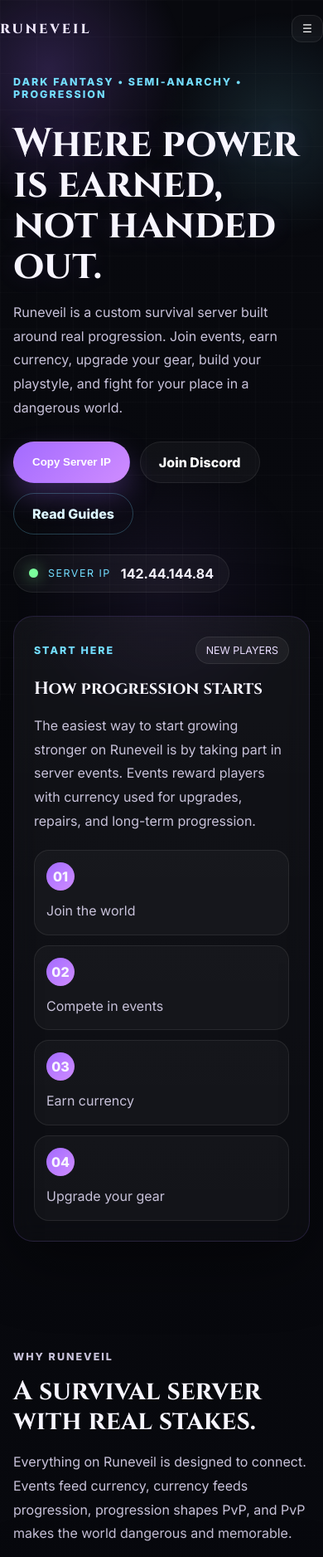
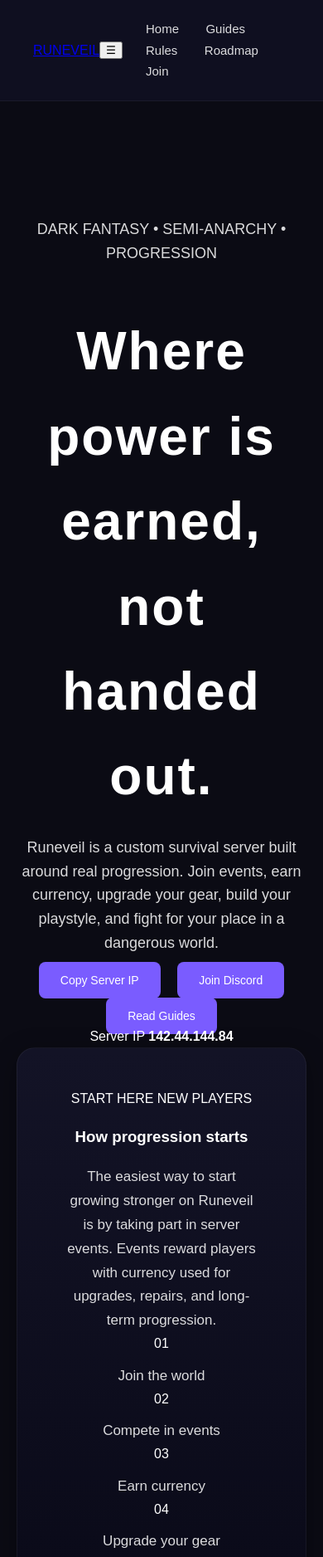
Before and after one commit to Ssquii/runeveil-site, a plain HTML site: page index.html in a window 390 px wide. Shown: the top 1876 px of the page at 83% size. Drawn offline with Linux system fonts and the light colour scheme.

Commit message:
Update styles.css

```diff
--- a/styles.css
+++ b/styles.css
@@ -1,450 +1,164 @@
-:root {
-  --bg: #07070b;
-  --bg-soft: #10111b;
-  --panel: rgba(19, 21, 33, 0.78);
-  --panel-2: rgba(27, 30, 45, 0.92);
-  --line: rgba(160, 123, 255, 0.16);
-  --line-2: rgba(255,255,255,0.08);
-  --text: #f7f5ff;
-  --muted: #c8c2da;
-  --primary: #a36bff;
-  --primary-2: #cf8cff;
-  --accent: #73ddff;
-  --shadow: 0 24px 80px rgba(0,0,0,.45);
+/* ===== GLOBAL ===== */
+
+body{
+background:#0b0b14;
+color:#ffffff;
+font-family:Arial, Helvetica, sans-serif;
+margin:0;
+padding:0;
+line-height:1.6;
 }
 
-* { box-sizing: border-box; }
+/* ===== NAVBAR ===== */
 
-html { scroll-behavior: smooth; }
-
-body {
-  margin: 0;
-  color: var(--text);
-  font-family: "Inter", Arial, sans-serif;
-  background: linear-gradient(180deg, #08090e 0%, #06070c 100%);
-  overflow-x: hidden;
+.nav{
+display:flex;
+justify-content:space-between;
+align-items:center;
+padding:22px 40px;
+background:#0f0f20;
+border-bottom:1px solid rgba(255,255,255,0.05);
 }
 
-.site-bg {
-  position: fixed;
-  inset: 0;
-  background:
-    radial-gradient(circle at 15% 10%, rgba(163,107,255,.22), transparent 20%),
-    radial-gradient(circle at 85% 18%, rgba(115,221,255,.13), transparent 18%),
-    radial-gradient(circle at 50% 85%, rgba(163,107,255,.08), transparent 24%),
-    linear-gradient(180deg, rgba(255,255,255,.02) 1px, transparent 1px),
-    linear-gradient(90deg, rgba(255,255,255,.02) 1px, transparent 1px);
-  background-size: auto, auto, auto, 44px 44px, 44px 44px;
-  pointer-events: none;
-  z-index: 0;
+.logo{
+font-size:22px;
+letter-spacing:4px;
+font-weight:700;
 }
 
-.noise {
-  position: fixed;
-  inset: 0;
-  background-image: radial-gradient(rgba(255,255,255,.05) 0.7px, transparent 0.7px);
-  background-size: 8px 8px;
-  opacity: .03;
-  pointer-events: none;
-  z-index: 0;
+.nav-links a{
+margin-left:28px;
+color:#ffffff;
+text-decoration:none;
+font-size:15px;
+opacity:.85;
+transition:all .2s ease;
 }
 
-body > * {
-  position: relative;
-  z-index: 1;
+.nav-links a:hover{
+opacity:1;
+color:#7a5cff;
 }
 
-a { color: inherit; text-decoration: none; }
+/* ===== HERO SECTION ===== */
 
-.container {
-  width: min(1180px, calc(100% - 32px));
-  margin: 0 auto;
+.hero{
+padding:140px 20px 120px;
+text-align:center;
 }
 
-.top-spaced {
-  padding-top: 18px;
+.hero h1{
+font-size:64px;
+font-weight:600;
+margin-bottom:20px;
+letter-spacing:2px;
 }
 
-.nav {
-  display: flex;
-  justify-content: space-between;
-  align-items: center;
-  gap: 18px;
-  padding: 18px 0;
+.hero p{
+font-size:18px;
+opacity:.85;
+max-width:720px;
+margin:auto;
 }
 
-.brand {
-  font-family: "Cinzel", serif;
-  font-weight: 800;
-  letter-spacing: .18em;
-  color: #f0e7ff;
+/* ===== BUTTONS ===== */
+
+.buttons{
+margin-top:30px;
 }
 
-.nav-links {
-  display: flex;
-  gap: 22px;
-  align-items: center;
-  color: var(--muted);
+.buttons button,
+.btn{
+padding:14px 26px;
+margin:8px;
+border:none;
+border-radius:8px;
+background:#7a5cff;
+color:#ffffff;
+cursor:pointer;
+font-size:14px;
+text-decoration:none;
+transition:all .2s ease;
 }
 
-.nav-links a:hover {
-  color: white;
+.buttons button:hover,
+.btn:hover{
+transform:translateY(-2px);
+box-shadow:0 6px 18px rgba(122,92,255,0.3);
 }
 
-.nav-toggle {
-  display: none;
-  background: rgba(255,255,255,.04);
-  border: 1px solid var(--line-2);
-  color: white;
-  border-radius: 12px;
-  padding: 8px 12px;
-  cursor: pointer;
+.shop{
+background:#ff8c42;
 }
 
-.hero-shell {
-  padding-bottom: 48px;
+/* ===== SERVER IP TEXT ===== */
+
+.ip{
+margin-top:26px;
+font-size:20px;
+opacity:.9;
 }
 
-.hero {
-  min-height: calc(100vh - 90px);
-  display: grid;
-  grid-template-columns: 1.15fr .85fr;
-  gap: 28px;
-  align-items: center;
-  width: min(1180px, calc(100% - 32px));
-  margin: 0 auto;
-  padding: 30px 0 20px;
+/* ===== PAGE WRAPPER ===== */
+
+.page{
+max-width:1100px;
+margin:auto;
+padding:60px 20px;
 }
 
-.hero-copy,
-.subhero {
-  max-width: 760px;
+/* ===== CONTENT CARDS ===== */
+
+.card{
+background:linear-gradient(180deg, rgba(20,20,40,0.9), rgba(10,10,25,0.9));
+border-radius:22px;
+padding:48px 56px;
+margin-bottom:40px;
+border:1px solid rgba(255,255,255,0.05);
+box-shadow:0 8px 30px rgba(0,0,0,0.35);
 }
 
-.eyebrow,
-.section-tag,
-.panel-tag {
-  display: inline-block;
-  color: var(--accent);
-  font-weight: 800;
-  font-size: .78rem;
-  letter-spacing: .16em;
-  text-transform: uppercase;
+/* ===== CARD TITLES ===== */
+
+.card h1,
+.card h2{
+margin-top:0;
+margin-bottom:18px;
+line-height:1.25;
+font-size:42px;
 }
 
-h1, h2, h3 {
-  font-family: "Cinzel", serif;
-  margin: 0;
+/* ===== CARD SUBTITLE ===== */
+
+.card .subtitle{
+font-size:14px;
+letter-spacing:3px;
+text-transform:uppercase;
+opacity:.6;
+margin-bottom:12px;
 }
 
-h1 {
-  font-size: clamp(3rem, 7vw, 6rem);
-  line-height: 1.02;
-  margin: 16px 0 14px;
-  text-shadow: 0 0 26px rgba(163,107,255,.15);
+/* ===== CARD PARAGRAPH ===== */
+
+.card p{
+margin-top:12px;
+font-size:17px;
+opacity:.85;
+line-height:1.7;
 }
 
-h2 {
-  font-size: clamp(2rem, 4vw, 3rem);
-  line-height: 1.12;
-  margin-bottom: 14px;
+/* ===== COMMUNITY SECTION ===== */
+
+.community{
+text-align:center;
+padding:60px 20px;
 }
 
-h3 {
-  font-size: 1.3rem;
-  margin-bottom: 10px;
+/* ===== FOOTER ===== */
+
+.footer{
+text-align:center;
+padding:30px;
+opacity:.5;
+font-size:14px;
 }
-
-.lead,
-.section-heading p,
-.card p,
-.rule-item p,
-.timeline-item p {
-  color: var(--muted);
-  line-height: 1.8;
-}
-
-.cta-row {
-  display: flex;
-  flex-wrap: wrap;
-  gap: 12px;
-  margin-top: 26px;
-}
-
-.btn {
-  border-radius: 999px;
-  padding: 14px 22px;
-  font-weight: 800;
-  border: 1px solid transparent;
-  transition: transform .18s ease, box-shadow .18s ease, border-color .18s ease, background .18s ease;
-}
-
-.btn:hover {
-  transform: translateY(-2px);
-}
-
-.btn-primary {
-  background: linear-gradient(135deg, var(--primary), var(--primary-2));
-  color: white;
-  box-shadow: 0 16px 34px rgba(163,107,255,.28);
-}
-
-.btn-secondary {
-  background: rgba(255,255,255,.04);
-  color: white;
-  border-color: var(--line-2);
-}
-
-.btn-ghost {
-  background: transparent;
-  color: #dcf6ff;
-  border-color: rgba(115,221,255,.26);
-}
-
-.server-chip {
-  display: inline-flex;
-  align-items: center;
-  gap: 12px;
-  margin-top: 24px;
-  padding: 12px 18px;
-  border-radius: 999px;
-  background: rgba(255,255,255,.04);
-  border: 1px solid var(--line-2);
-}
-
-.status {
-  width: 11px;
-  height: 11px;
-  border-radius: 999px;
-  background: #7cff9e;
-  box-shadow: 0 0 18px rgba(124,255,158,.65);
-}
-
-.chip-label {
-  color: var(--accent);
-  font-size: .78rem;
-  text-transform: uppercase;
-  letter-spacing: .12em;
-}
-
-.card {
-  background: linear-gradient(180deg, rgba(255,255,255,.045), rgba(255,255,255,.02));
-  border: 1px solid var(--line);
-  border-radius: 24px;
-  box-shadow: var(--shadow);
-  backdrop-filter: blur(14px);
-}
-
-.hero-panel {
-  padding: 24px;
-}
-
-.panel-header {
-  display: flex;
-  justify-content: space-between;
-  gap: 12px;
-  align-items: center;
-  margin-bottom: 16px;
-}
-
-.panel-badge {
-  color: #e9ddff;
-  background: rgba(255,255,255,.05);
-  border: 1px solid var(--line-2);
-  padding: 8px 12px;
-  border-radius: 999px;
-  font-size: .78rem;
-}
-
-.quick-steps {
-  display: grid;
-  grid-template-columns: 1fr 1fr;
-  gap: 12px;
-  margin-top: 20px;
-}
-
-.quick-step {
-  background: rgba(255,255,255,.03);
-  border: 1px solid var(--line-2);
-  border-radius: 18px;
-  padding: 14px;
-}
-
-.quick-step span,
-.step-number {
-  display: inline-flex;
-  align-items: center;
-  justify-content: center;
-  width: 34px;
-  height: 34px;
-  border-radius: 999px;
-  background: linear-gradient(135deg, var(--primary), var(--primary-2));
-  font-weight: 800;
-  margin-bottom: 10px;
-}
-
-.quick-step p {
-  margin: 0;
-  color: var(--muted);
-}
-
-.section {
-  padding: 48px 0;
-}
-
-.section-heading {
-  max-width: 760px;
-  margin-bottom: 24px;
-}
-
-.grid {
-  display: grid;
-  gap: 20px;
-}
-
-.grid.three {
-  grid-template-columns: repeat(3, 1fr);
-}
-
-.grid.two,
-.split {
-  grid-template-columns: repeat(2, 1fr);
-}
-
-.feature-card,
-.system-card,
-.guide-card,
-.step-card,
-.lore-card,
-.roadmap-preview {
-  padding: 24px;
-}
-
-.icon {
-  width: 46px;
-  height: 46px;
-  border-radius: 16px;
-  display: inline-flex;
-  align-items: center;
-  justify-content: center;
-  background: rgba(255,255,255,.04);
-  border: 1px solid var(--line-2);
-  color: var(--accent);
-  margin-bottom: 14px;
-  font-size: 1.1rem;
-}
-
-.text-link {
-  display: inline-block;
-  margin-top: 10px;
-  color: #def8ff;
-  font-weight: 700;
-}
-
-.join-banner {
-  padding: 28px;
-  display: flex;
-  justify-content: space-between;
-  gap: 24px;
-  align-items: center;
-}
-
-.subhero {
-  padding: 40px 0 8px;
-}
-
-.rules-list,
-.timeline {
-  display: grid;
-  gap: 16px;
-}
-
-.rule-item,
-.timeline-item {
-  display: grid;
-  grid-template-columns: 70px 1fr;
-  gap: 16px;
-  align-items: start;
-  padding: 20px;
-}
-
-.rule-item span,
-.timeline-meta {
-  display: inline-flex;
-  align-items: center;
-  justify-content: center;
-  min-height: 44px;
-  border-radius: 14px;
-  background: rgba(255,255,255,.04);
-  border: 1px solid var(--line-2);
-  color: var(--accent);
-  font-weight: 800;
-}
-
-.footer {
-  padding: 22px 0 38px;
-  display: flex;
-  justify-content: space-between;
-  gap: 16px;
-  color: rgba(255,255,255,.6);
-}
-
-.footer-links {
-  display: flex;
-  gap: 18px;
-}
-
-@media (max-width: 980px) {
-  .hero,
-  .grid.three,
-  .grid.two,
-  .split {
-    grid-template-columns: 1fr;
-  }
-
-  .join-banner {
-    flex-direction: column;
-    align-items: flex-start;
-  }
-
-  .hero {
-    min-height: auto;
-    padding-top: 10px;
-  }
-}
-
-@media (max-width: 760px) {
-  .nav {
-    flex-wrap: wrap;
-  }
-
-  .nav-toggle {
-    display: inline-flex;
-  }
-
-  .nav-links {
-    display: none;
-    width: 100%;
-    flex-direction: column;
-    align-items: flex-start;
-    padding: 10px 0 6px;
-    gap: 12px;
-  }
-
-  .nav-links.open {
-    display: flex;
-  }
-
-  .footer {
-    flex-direction: column;
-  }
-
-  .rule-item,
-  .timeline-item {
-    grid-template-columns: 1fr;
-  }
-
-  .quick-steps {
-    grid-template-columns: 1fr;
-  }
-}
```
